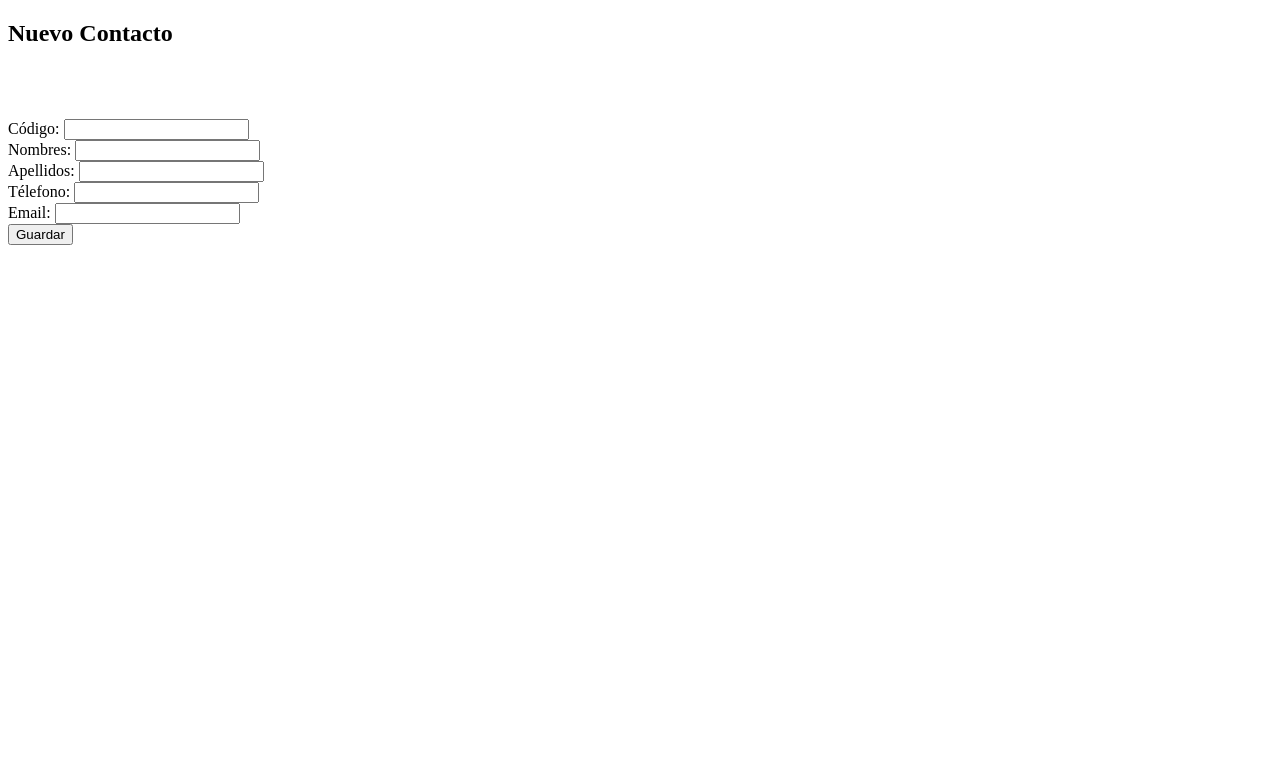
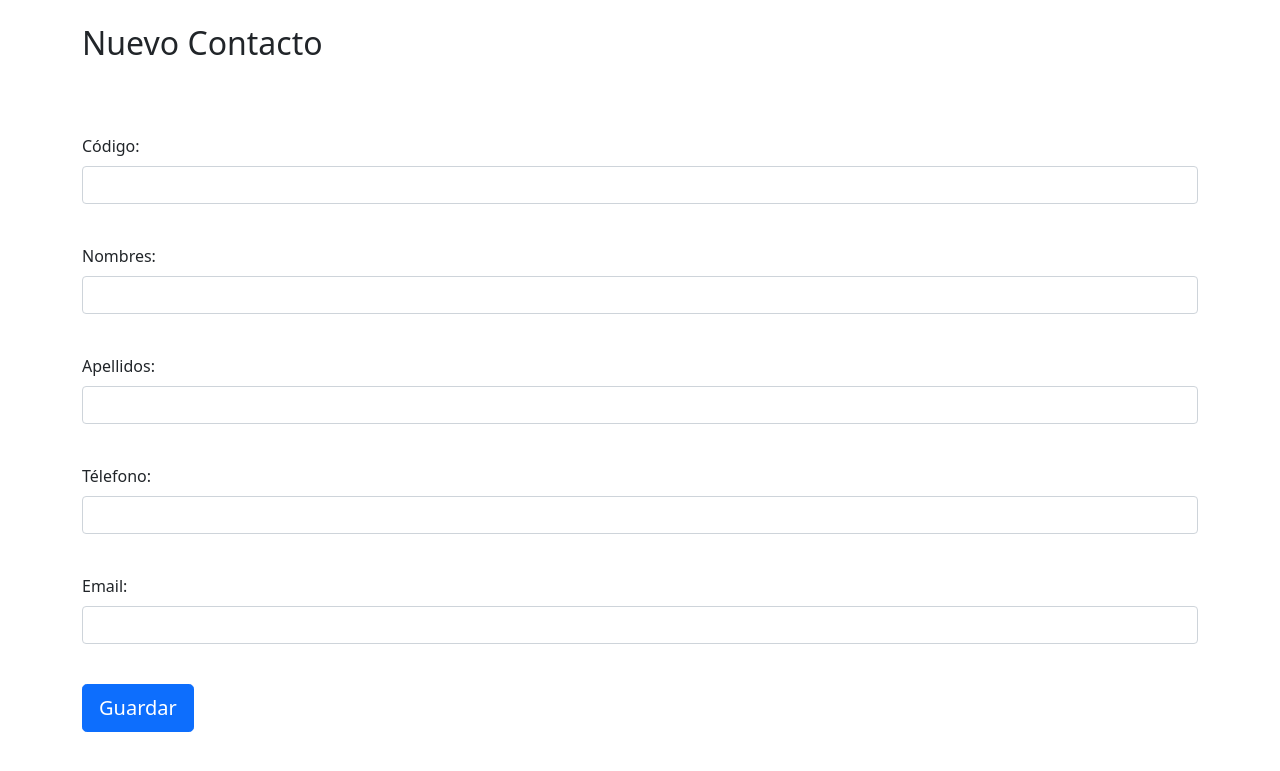
Before and after one commit to bigson791/appAgenda, a PHP site: page /index.php?c=personas&a=nuevo in a window 1280 px wide. Shown: the top 771 px of the page. Run offline with PHP 8.4, Linux system fonts and the light colour scheme; data that the repository does not hold is empty.

Commit message:
update the project

```diff
--- a/views/Personas/personas_modificar.php
+++ b/views/Personas/personas_modificar.php
@@ -7,9 +7,12 @@
     <meta charset="UTF-8">
     <meta http-equiv="X-UA-Compatible" content="IE=edge">
     <meta name="viewport" content="width=device-width, initial-scale=1.0">
+    <link href="https://cdn.jsdelivr.net/npm/bootstrap@5.0.2/dist/css/bootstrap.min.css" rel="stylesheet" integrity="sha384-EVSTQN3/azprG1Anm3QDgpJLIm9Nao0Yz1ztcQTwFspd3yD65VohhpuuCOmLASjC" crossorigin="anonymous">
     <title><?php echo $data["Titulo"]?></title>
 </head>
 <body>
+    <br>
+    <div class="container">
         <h2><?php echo $data["titulo"];?></h2>
         <br>
         <p>
@@ -24,5 +27,6 @@
 
             </form>
         </p>
+    </div>
 </body>
 </html>
--- a/views/Personas/personas_nuevo.php
+++ b/views/Personas/personas_nuevo.php
@@ -7,21 +7,40 @@
     <meta charset="UTF-8">
     <meta http-equiv="X-UA-Compatible" content="IE=edge">
     <meta name="viewport" content="width=device-width, initial-scale=1.0">
+    <link href="https://cdn.jsdelivr.net/npm/bootstrap@5.0.2/dist/css/bootstrap.min.css" rel="stylesheet" integrity="sha384-EVSTQN3/azprG1Anm3QDgpJLIm9Nao0Yz1ztcQTwFspd3yD65VohhpuuCOmLASjC" crossorigin="anonymous">
     <title><?php echo $data["Titulo"]?></title>
 </head>
 <body>
+    <br>
+    <div class="container">
     <h2><?php echo $data["titulo"];?></h2>
     <br>
     <p>
         <form id="nuevo" name="nuevo" method="POST" action="index.php?c=personas&a=guardar" autocomplete="off"><br>
-            Código: <input type="number" id="cod_person" name="cod_person" required pattern="[A-Za-z ]*"><br>
-            Nombres: <input type="text" id="name" name="name" required pattern="[A-Za-z ]*"><br>
-            Apellidos: <input type="text" id="lname" name="lname" required><br>
-            Télefono: <input type="number" id="phone" name="phone" required><br>
-            Email: <input type="email" id="mail" name="mail" required><br>
-            <button id="guardar" name="guardar" type="submit">Guardar</button>
+        <div class="mb-3">
+            <label for="cod_person" class="form-label"> Código:</label>
+            <input type="number" id="cod_person" name="cod_person" class="form-control" required pattern="[A-Za-z ]*"><br>
+        </div>
+        <div class="mb-3">
+        <label for="name" class="form-label"> Nombres:</label>
+        <input type="text" id="name" name="name" class="form-control" required pattern="[A-Za-z ]*"><br>
+        </div>
+        <div class="mb-3">
+        <label for="lname" class="form-label"> Apellidos:</label>
+        <input type="text" id="lname" class="form-control" name="lname" required><br>
+        </div>
+        <div class="mb-3">
+        <label for="phone" class="form-label"> Télefono:</label>
+        <input type="number" id="phone" name="phone" class="form-control" required><br>
+        </div>
+        <div class="mb-3">
+        <label for="mail" class="form-label"> Email:</label>
+        <input type="email" id="mail" name="mail" class="form-control" required><br>
+        </div>
+            <button class="btn btn-primary btn-lg" id="guardar" name="guardar" type="submit">Guardar</button>
 
         </form>
     </p>
+    </div>
 </body>
 </html>
```
Also changed, not shown: views/Personas/personas.php (+7 -1 lines). Lines whose indentation alone changed are shown as unchanged.
